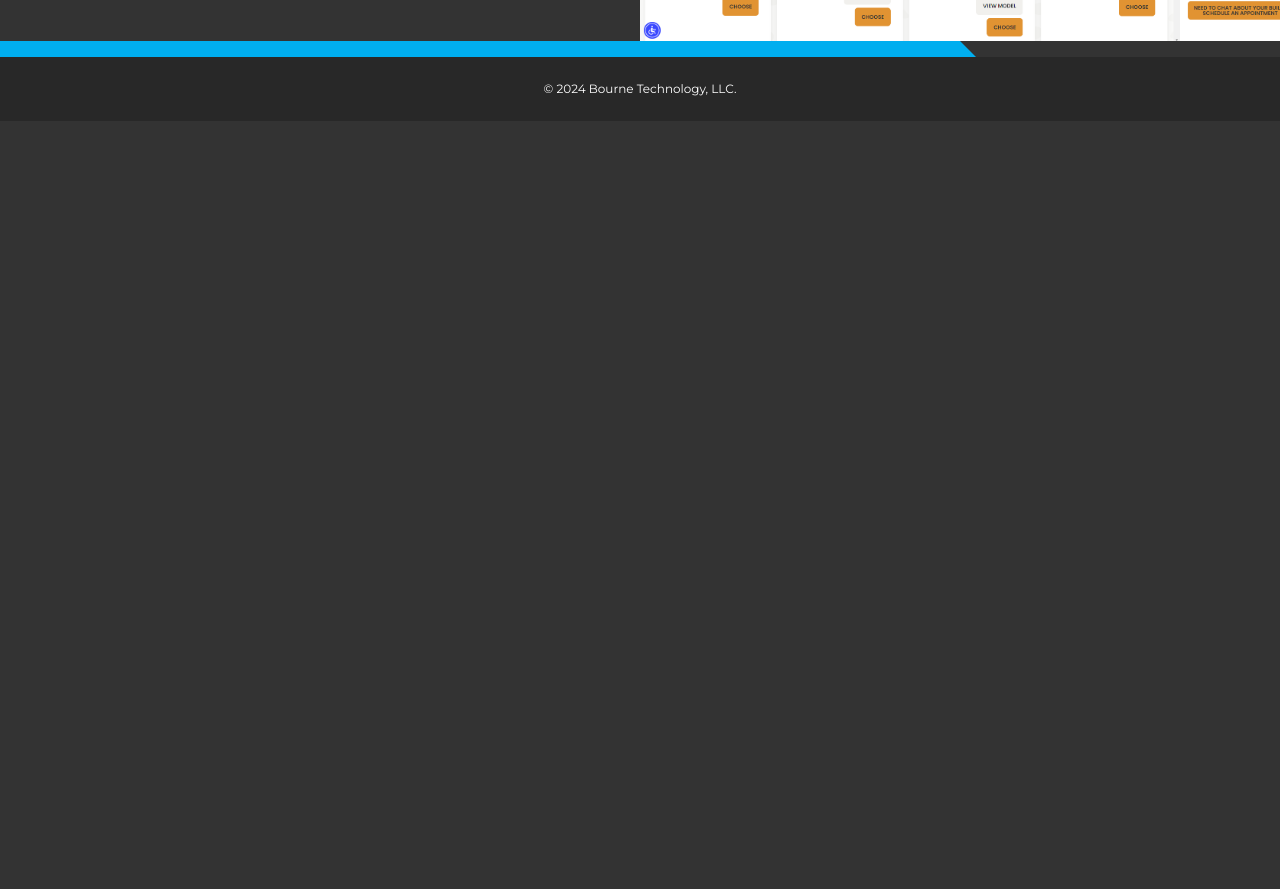
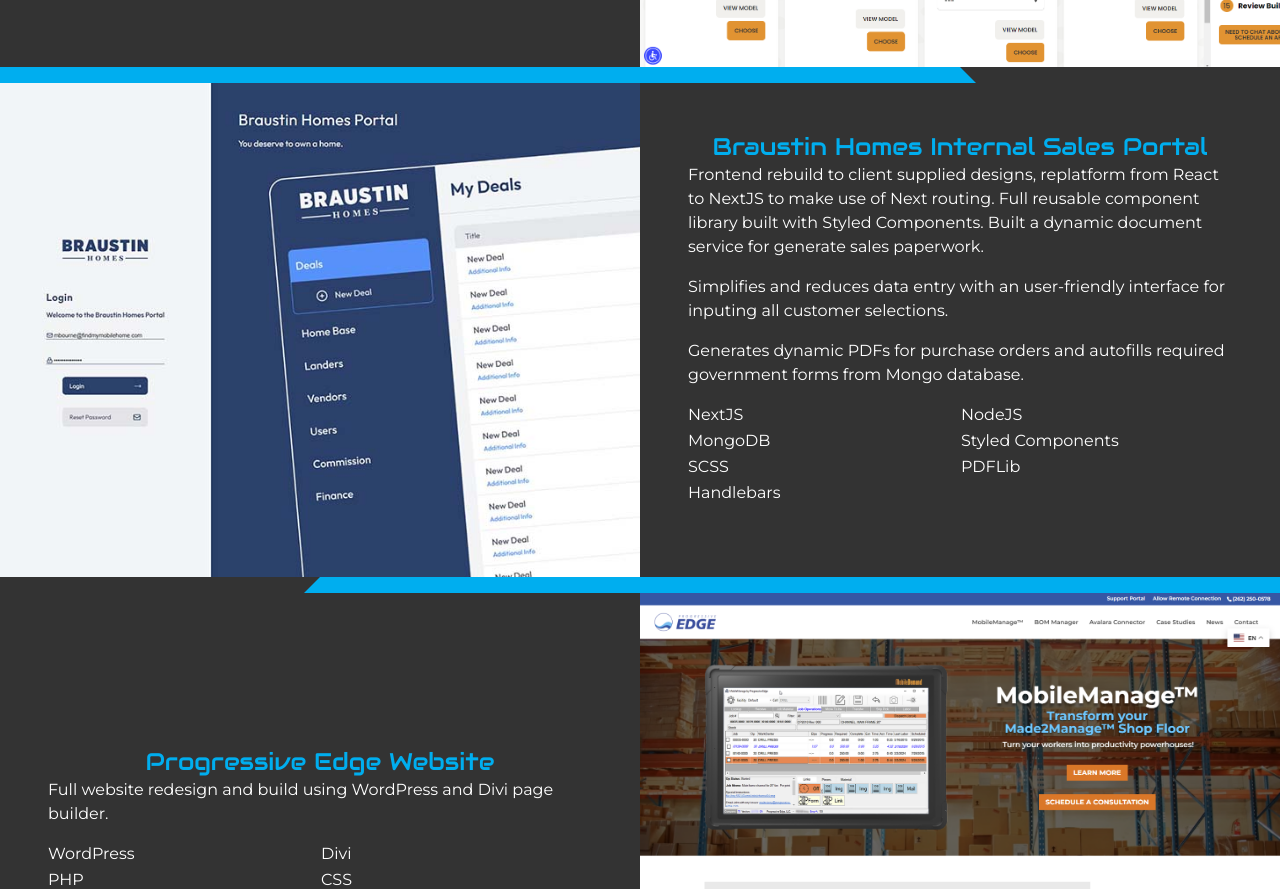
Before and after one commit to bourneidBH/bourne-technology, a SvelteKit app: page /projects in a window 1280 px wide. Shown: the part 1020-1909 px from the top of the page. Before the commit the page ends 1141 px from the top, so only its background shows below. Built offline with nearby package versions, Linux system fonts and the light colour scheme.

Commit message:
more projects

```diff
--- a/src/routes/projects/+page.svelte
+++ b/src/routes/projects/+page.svelte
@@ -4,6 +4,8 @@
   import type { Block } from '../../types/index'
   import shurclean from '$lib/assets/shurclean-after.jpg'
   import hikerTrailer from '$lib/assets/hiker-trailer.png'
+  import braustinPortal from '$lib/assets/portal-login-screen.jpg'
+  import progressive from '$lib/assets/progressive-edge.png'
 
   export const blocks: Block[] = [
     {
@@ -23,9 +25,30 @@
         `A custom WordPress plugin with a NextJS frontend that integrates with WooCommerce and Advanced Custom Fields (ACF) to enable complex option availability combinations and generate a user-friendly UI that allows customers to save and order custom trailers. UI available in light mode or dark mode based on user selection.`,
         `Generates dynamic PDFs for purchase orders and internal build process routing.`,
         ],
-      bodyList: ['PHP', 'WordPress', 'WooCommerce', 'ACF', 'NextJS', 'TailwindCSS', 'TypeScript', 'PDFMake'],
+      bodyList: ['PHP', 'WordPress', 'WooCommerce', 'ACF', 'React', 'Vite', 'DaisyUI', 'TypeScript', 'PDFMake'],
       imageSrc: hikerTrailer,
       imageAlt: 'Hiker Trailer custom trailer configurator'
+    },
+    {
+      title: 'Braustin Homes Internal Sales Portal',
+      bodyParagraphs: [
+        `Frontend rebuild to client supplied designs, replatform from React to NextJS to make use of Next routing. Full reusable component library built with Styled Components. Built a dynamic document service for generate sales paperwork.`,
+        `Simplifies and reduces data entry with an user-friendly interface for inputing all customer selections.`,
+        `Generates dynamic PDFs for purchase orders and autofills required government forms from Mongo database.`,
+        ],
+      bodyList: ['NextJS', 'NodeJS', 'MongoDB', 'Styled Components', 'SCSS', 'PDFLib', 'Handlebars'],
+      imageSrc: braustinPortal,
+      imageAlt: 'Braustin Homes private sales portal'
+    },
+    {
+      title: 'Progressive Edge Website',
+      bodyParagraphs: [
+        `Full website redesign and build using WordPress and Divi page builder.`,
+        ],
+      bodyList: ['WordPress', 'Divi', 'PHP', 'CSS'],
+      imageSrc: progressive,
+      imageAlt: 'Progressive Edge website',
+      projectUrl: 'https://progressive-edge.com'
     },
   ]
 </script>
```
